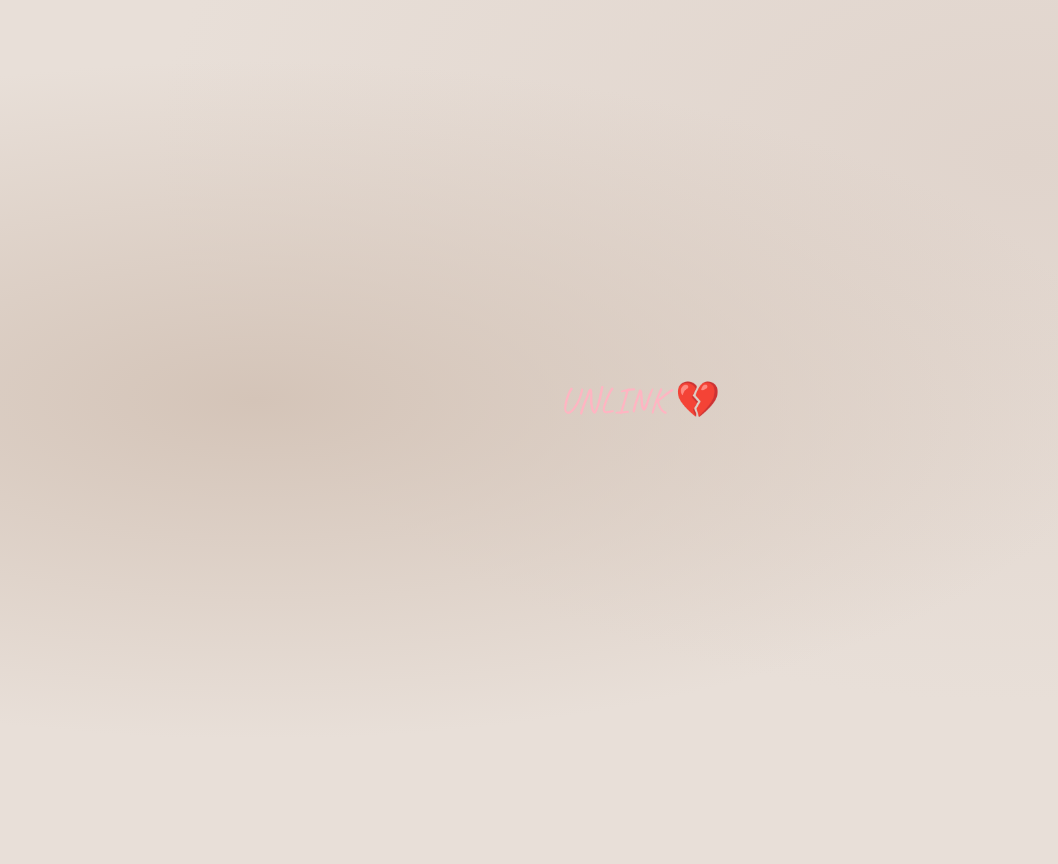
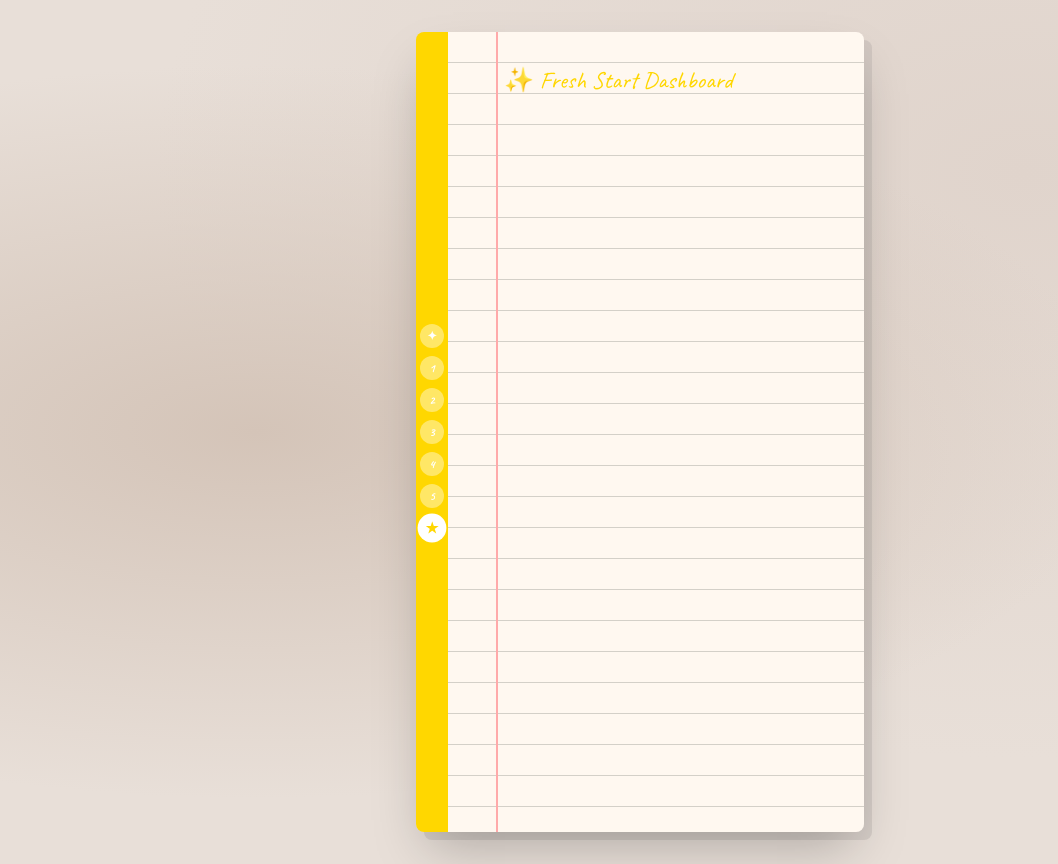
Before and after one commit to upneja/unlink, a React (Vite) app: page /fresh-start in a window 1280 px wide. Shown: the whole page, without its empty margins (0-1058 px from the left). Before the commit the page ends 800 px from the top, so only its background shows below. Built offline with nearby package versions, Linux system fonts and the light colour scheme.

Commit message:
feat: add routing, DiaryBook shell, and ProgressSpine

```diff
--- a/src/App.jsx
+++ b/src/App.jsx
@@ -1,11 +1,35 @@
-import './index.css'
+import { BrowserRouter, Routes, Route, useLocation } from 'react-router-dom'
+import DiaryBook from './components/DiaryBook'
 
-function App() {
+// Stub pages — will be replaced in subsequent tasks
+const Stub = ({ title, color }) => (
+  <div className="p-8 pl-14 font-handwriting text-2xl" style={{ color: color || '#4A4A4A' }}>
+    {title}
+  </div>
+)
+
+function AppInner() {
+  const location = useLocation()
+
   return (
-    <div className="flex items-center justify-center min-h-screen">
-      <h1 className="font-handwriting text-4xl" style={{ color: '#FFB5C2' }}>UNLINK 💔</h1>
-    </div>
+    <DiaryBook>
+      <Routes location={location}>
+        <Route path="/" element={<Stub title="💔 UNLINK Cover — coming soon" color="#FFB5C2" />} />
+        <Route path="/chapter/1" element={<Stub title="📖 Chapter 1: Starting Over" color="#FFB5C2" />} />
+        <Route path="/chapter/2" element={<Stub title="🔒 Chapter 2: Locking My Diary" color="#C3B1E1" />} />
+        <Route path="/chapter/3" element={<Stub title="📱 Chapter 3: Unfriending" color="#A7C7E7" />} />
+        <Route path="/chapter/4" element={<Stub title="💳 Chapter 4: Splitting the Bill" color="#B5EAD7" />} />
+        <Route path="/chapter/5" element={<Stub title="📒 Chapter 5: Address Book" color="#FFDAA1" />} />
+        <Route path="/fresh-start" element={<Stub title="✨ Fresh Start Dashboard" color="#FFD700" />} />
+      </Routes>
+    </DiaryBook>
   )
 }
 
-export default App
+export default function App() {
+  return (
+    <BrowserRouter>
+      <AppInner />
+    </BrowserRouter>
+  )
+}
--- /dev/null
+++ b/src/components/DiaryBook.jsx
@@ -0,0 +1,81 @@
+import { motion, AnimatePresence } from 'framer-motion'
+import { useLocation } from 'react-router-dom'
+import ProgressSpine from './ProgressSpine'
+
+const CHAPTER_COLORS = {
+  '/': '#FFB5C2',
+  '/chapter/1': '#FFB5C2',
+  '/chapter/2': '#C3B1E1',
+  '/chapter/3': '#A7C7E7',
+  '/chapter/4': '#B5EAD7',
+  '/chapter/5': '#FFDAA1',
+  '/fresh-start': '#FFD700',
+}
+
+const pageVariants = {
+  enter: (direction) => ({
+    rotateY: direction > 0 ? 90 : -90,
+    opacity: 0,
+    transformOrigin: direction > 0 ? 'left center' : 'right center',
+  }),
+  center: {
+    rotateY: 0,
+    opacity: 1,
+    transformOrigin: 'center center',
+  },
+  exit: (direction) => ({
+    rotateY: direction > 0 ? -90 : 90,
+    opacity: 0,
+    transformOrigin: direction > 0 ? 'right center' : 'left center',
+  }),
+}
+
+const pageTransition = {
+  type: 'spring',
+  stiffness: 200,
+  damping: 25,
+}
+
+export default function DiaryBook({ children, direction = 1 }) {
+  const location = useLocation()
+  const accentColor = CHAPTER_COLORS[location.pathname] || '#FFB5C2'
+
+  return (
+    <div className="flex items-start justify-center min-h-screen py-4 px-2 sm:py-8 sm:px-4">
+      <div className="relative w-full max-w-sm sm:max-w-md">
+        {/* Book shadow */}
+        <div className="absolute inset-0 translate-y-2 translate-x-2 bg-stone-400 rounded-lg opacity-30" />
+
+        {/* Book outer */}
+        <div className="relative rounded-lg overflow-hidden shadow-2xl diary-perspective">
+          {/* Spine on left */}
+          <div
+            className="absolute left-0 top-0 bottom-0 w-8 z-10 flex flex-col items-center justify-center gap-3"
+            style={{ background: accentColor }}
+          >
+            <ProgressSpine accentColor={accentColor} />
+          </div>
+
+          {/* Page content */}
+          <div className="ml-8">
+            <AnimatePresence mode="wait" custom={direction}>
+              <motion.div
+                key={location.pathname}
+                custom={direction}
+                variants={pageVariants}
+                initial="enter"
+                animate="center"
+                exit="exit"
+                transition={pageTransition}
+                className="lined-paper"
+                style={{ minHeight: '100vh' }}
+              >
+                {children}
+              </motion.div>
+            </AnimatePresence>
+          </div>
+        </div>
+      </div>
+    </div>
+  )
+}
--- /dev/null
+++ b/src/components/ProgressSpine.jsx
@@ -0,0 +1,39 @@
+import { useNavigate, useLocation } from 'react-router-dom'
+
+const CHAPTERS = [
+  { path: '/', label: '✦', title: 'Cover' },
+  { path: '/chapter/1', label: '1', title: 'Starting Over' },
+  { path: '/chapter/2', label: '2', title: 'Locking My Diary' },
+  { path: '/chapter/3', label: '3', title: 'Unfriending' },
+  { path: '/chapter/4', label: '4', title: 'Splitting the Bill' },
+  { path: '/chapter/5', label: '5', title: 'Address Book' },
+  { path: '/fresh-start', label: '★', title: 'Fresh Start' },
+]
+
+export default function ProgressSpine({ accentColor }) {
+  const navigate = useNavigate()
+  const location = useLocation()
+
+  return (
+    <div className="flex flex-col items-center gap-2 py-4">
+      {CHAPTERS.map((ch) => {
+        const isActive = location.pathname === ch.path
+        return (
+          <button
+            key={ch.path}
+            onClick={() => navigate(ch.path)}
+            title={ch.title}
+            className="w-6 h-6 rounded-full text-xs font-handwriting font-bold transition-all duration-200 flex items-center justify-center"
+            style={{
+              background: isActive ? '#fff' : 'rgba(255,255,255,0.4)',
+              color: isActive ? accentColor : '#fff',
+              transform: isActive ? 'scale(1.2)' : 'scale(1)',
+            }}
+          >
+            {ch.label}
+          </button>
+        )
+      })}
+    </div>
+  )
+}
```
